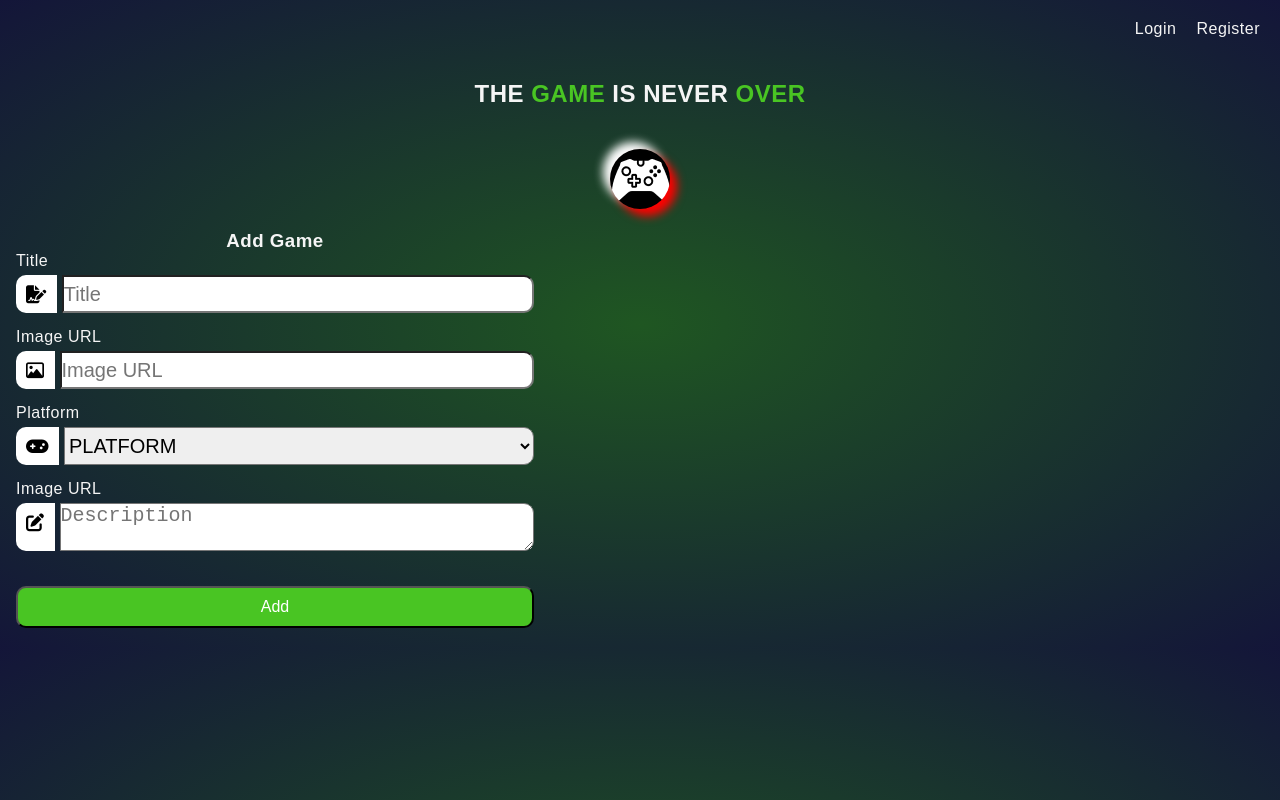
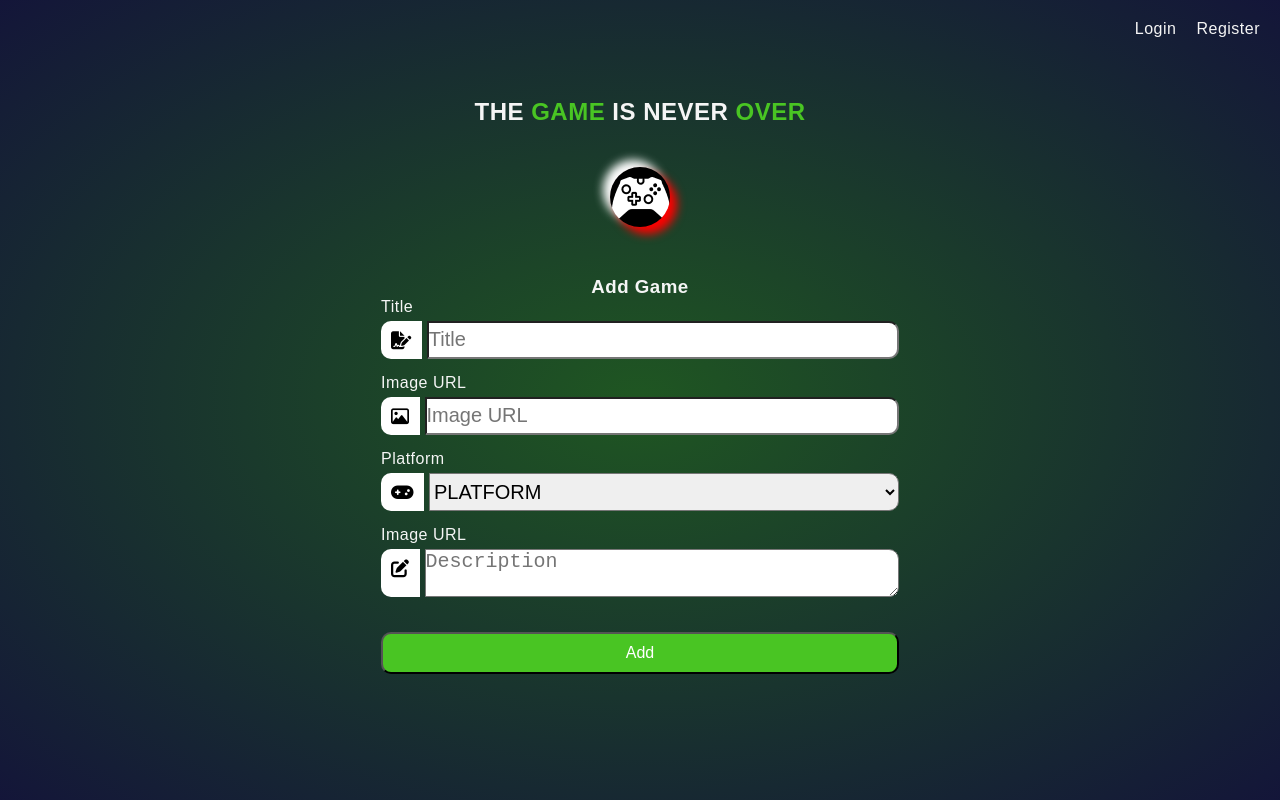
Before and after one commit to kalin-angelov/game-over-v2-frontend, a React (Vite) app: page /create in a window 1280 px wide. Built offline with nearby package versions, Linux system fonts and the light colour scheme.

Commit message:
Update CreateGame.module.css

```diff
--- a/src/components/pages/createGame/CreateGame.module.css
+++ b/src/components/pages/createGame/CreateGame.module.css
@@ -1,10 +1,10 @@
 .addGame {
-    /* min-height: 100dvh;
+    min-height: 100dvh;
     display: flex;
     flex-direction: column;
     justify-content: center;
     align-items: center;
-    gap: 10px; */
+    gap: 10px;
 
     .header {
         width: 100%;
```
